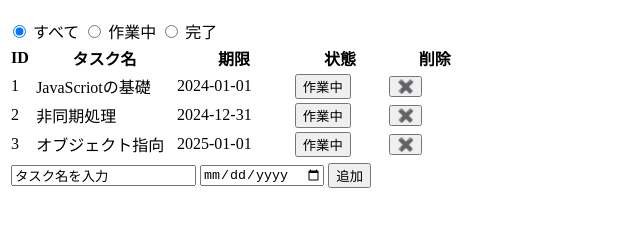
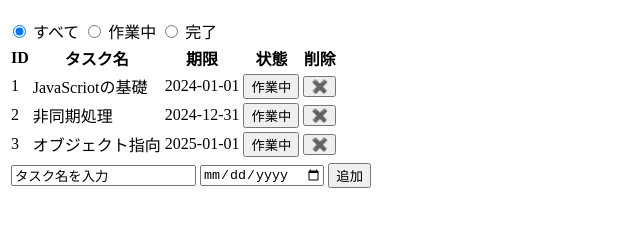
Before and after one commit to rentaro731/Todolist, a plain HTML site: page index.html in a window 1280 px wide. Shown: the part 70-296 px from the top of the page, without its empty margins (0-640 px from the left). Drawn offline with Linux system fonts and the light colour scheme.

Commit message:
レイアウト完成

```diff
--- a/index.html
+++ b/index.html
@@ -19,13 +19,13 @@
       </div>
     </header>
     <main>
-      <table width="475px">
+      <table>
         <tr>
-          <th class="id" width="5%">ID</th>
-          <th width="30%">タスク名</th>
-          <th width="25%">期限</th>
-          <th width="20%">状態</th>
-          <th width="20%">削除</th>
+          <th>ID</th>
+          <th>タスク名</th>
+          <th>期限</th>
+          <th>状態</th>
+          <th>削除</th>
         </tr>
         <tr>
           <td>1</td>
@@ -63,9 +63,9 @@
       </table>
       <table>
         <tr>
-          <th><input type="text" value="タスク名を入力" /></th>
-          <th><input type="date" /></th>
-          <th><button class="addition">追加</button></th>
+          <td><input type="text" value="タスク名を入力" /></td>
+          <td><input type="date" /></td>
+          <td><button class="addition">追加</button></td>
         </tr>
       </table>
     </main>
--- a/stylesheet.css
+++ b/stylesheet.css
@@ -1,4 +1,4 @@
 @charset "UTF-8";
 .id {
-  text-align: left;
+  width: 20px;
 }
```
